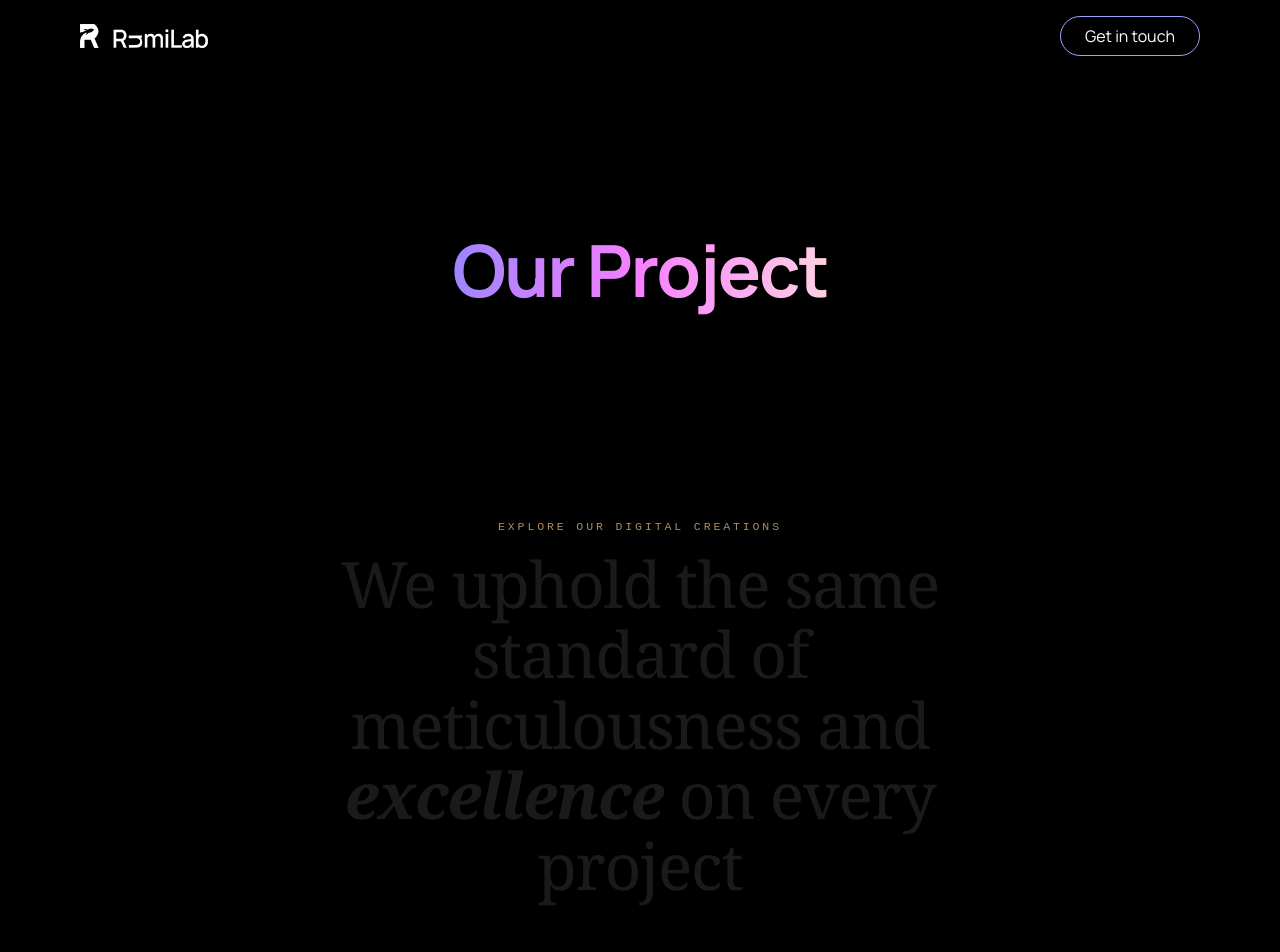
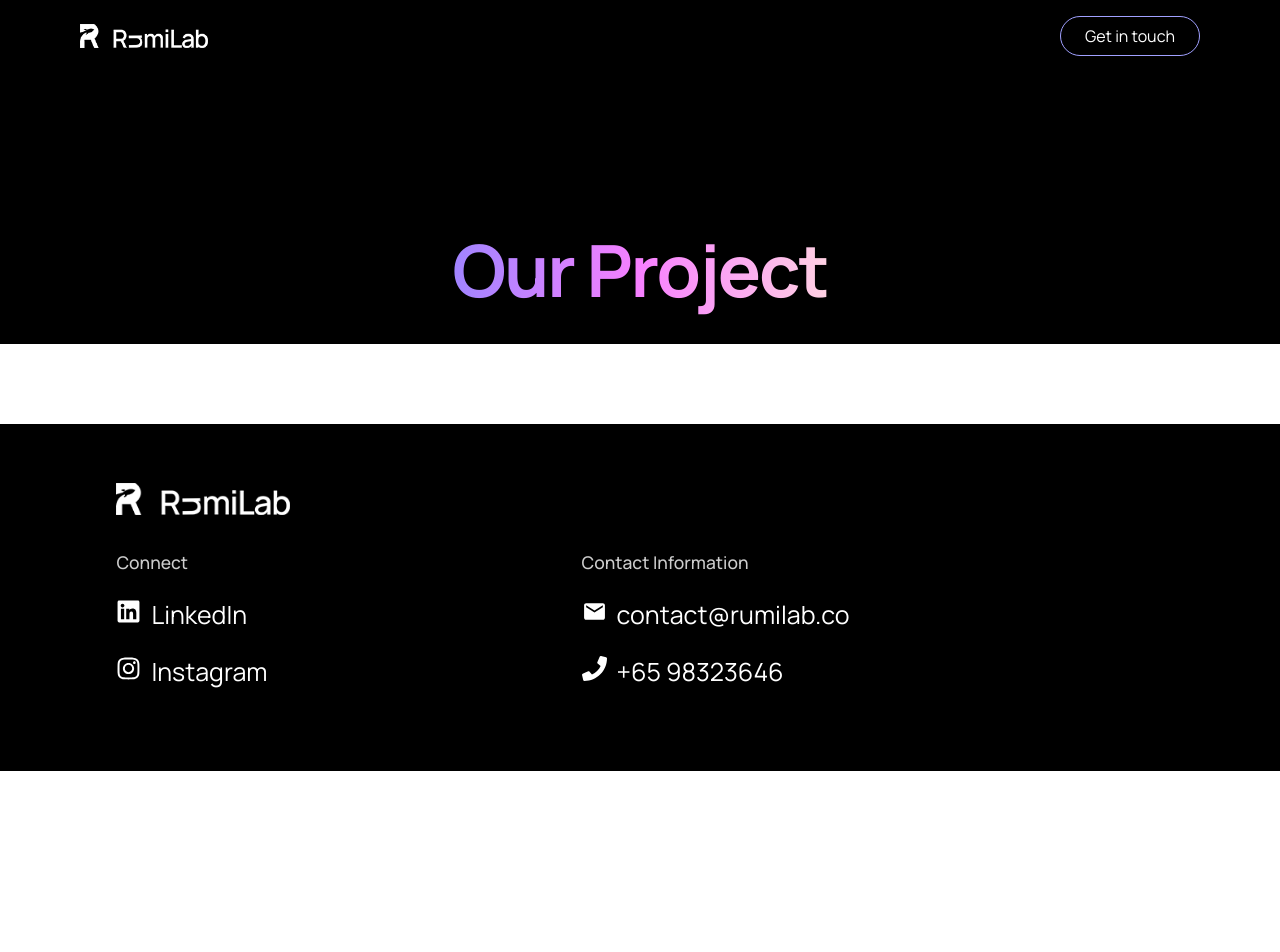
Before and after one commit to Rumilab-Agency/Website, a React (Vite) app in the folder client/: page /portfolio in a window 1280 px wide. Shown: the top 952 px of the page. After the commit the page ends 800 px from the top, so only its background shows below. Built offline with nearby package versions, Linux system fonts and the light colour scheme.

Commit message:
Update againm

```diff
--- a/client/src/pages/Portfolio.tsx
+++ b/client/src/pages/Portfolio.tsx
@@ -1,49 +1,15 @@
 // src/pages/Portfolio.jsx
 import AppLayout from '../layouts/AppLayout';
 import SubBanner from '../components/SubBanner/SubBanner';
-import PortfolioDisplay from '../components/Portfolio/PortfolioDisplay';
 
-const projects = [
-    {
-        id: '1',
-        imageUrl: '/portfolio/portfolio-1.webp',
-        title: 'Educational Services',
-        clientName: 'Maythematics',
-        url: 'https://www.maythematics.com'
-    },
-    // {
-    //     id: '2',
-    //     imageUrl: '/portfolio/portfolio-1.webp',
-    //     title: 'Blog & CMS',
-    //     clientName: 'Beta Media',
-    // },
-    // {
-    //     id: '2',
-    //     imageUrl: '/portfolio/portfolio-1.webp',
-    //     title: 'Blog & CMS',
-    //     clientName: 'Beta Media',
-    // },
-    // {
-    //     id: '2',
-    //     imageUrl: '/portfolio/portfolio-1.webp',
-    //     title: 'Blog & CMS',
-    //     clientName: 'Beta Media',
-    // },
-    // {
-    //     id: '2',
-    //     imageUrl: '/portfolio/portfolio-1.webp',
-    //     title: 'Blog & CMS',
-    //     clientName: 'Beta Media',
-    // },
-    // ... more
-];
+
 
 function Portfolio() {
     return (
         <>
             <AppLayout>
                 <SubBanner />
-                <PortfolioDisplay projects={projects} />
+                {/* <PortfolioDisplay projects={projects} /> */}
 
             </AppLayout>
         </>
```
